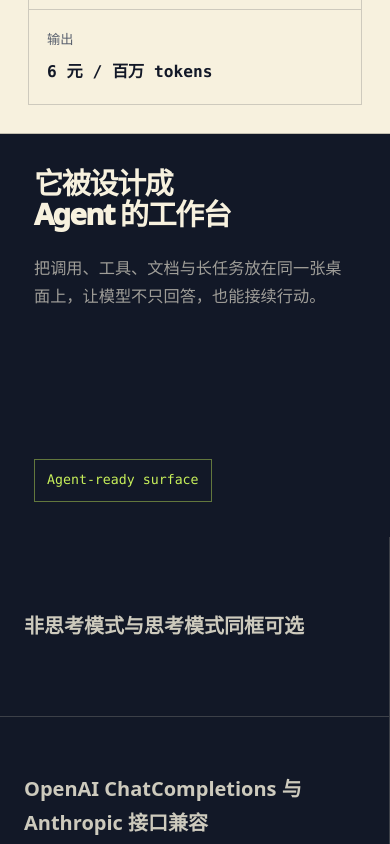
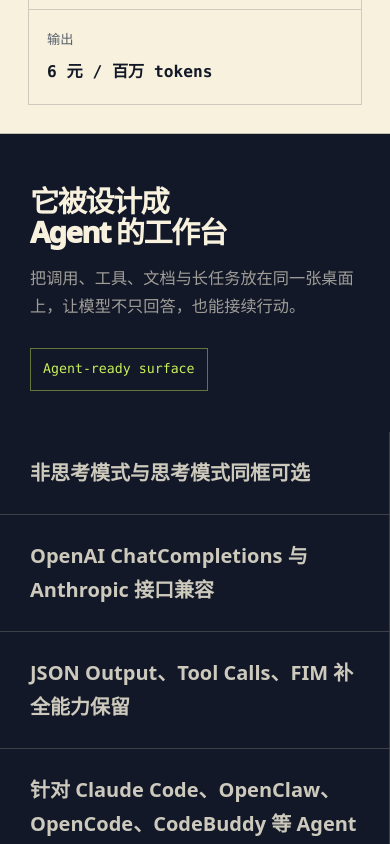
Before and after one commit to EnderLiquid/Deepseek-Brochure, a Vue app: page / in a window 390 px wide. Shown: the part 3160-4004 px from the top of the page. Built offline with nearby package versions, Linux system fonts and the light colour scheme.

Commit message:
fix: 优化 Agent 工作台卡片移动端高度

```diff
--- a/src/style.css
+++ b/src/style.css
@@ -715,6 +715,16 @@
     border-bottom: 1px solid var(--line);
   }
 
+  .capability-wall__intro {
+    min-height: auto;
+    justify-content: flex-start;
+    gap: clamp(24px, 4vw, 34px);
+  }
+
+  .capability-wall li {
+    min-height: 132px;
+  }
+
   .model-switch {
     flex-direction: row;
   }
@@ -771,8 +781,22 @@
     right: 18px;
   }
 
+  .capability-wall__intro {
+    padding: 52px 30px 40px;
+    gap: 28px;
+  }
+
+  .capability-wall__intro p {
+    margin-top: 18px;
+  }
+
   .capability-wall ul {
     grid-template-columns: 1fr;
+  }
+
+  .capability-wall li {
+    min-height: auto;
+    padding: 24px 30px;
   }
 
   .model-switch {
```
